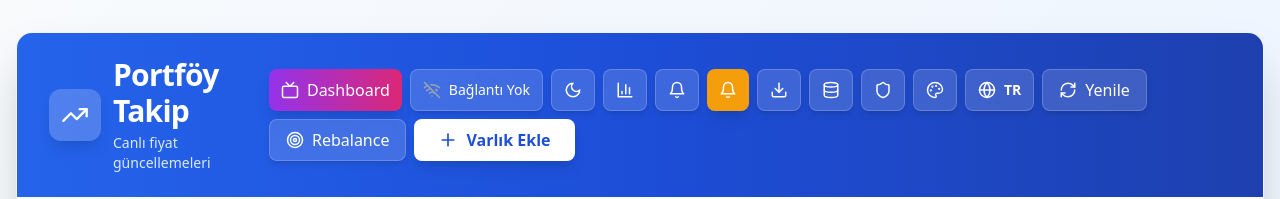
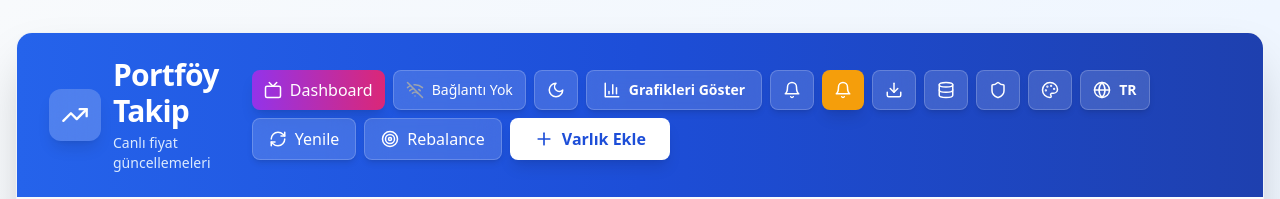
Before and after one commit to kotiktan79/portfolio, a React (Vite) app: page / in a window 1280 px wide. Shown: the top 199 px of the page. Built offline with nearby package versions, Linux system fonts and the light colour scheme; no server answers; the database is empty.

Commit message:
Updated App.tsx

```diff
--- a/src/App.tsx
+++ b/src/App.tsx
@@ -468,9 +468,13 @@ function App() {
                 </button>
                 <button
                   onClick={() => setShowCharts(!showCharts)}
-                  className="flex items-center gap-2 px-3 py-2 bg-white bg-opacity-15 hover:bg-opacity-25 text-white rounded-lg transition-all backdrop-blur-md shadow-md border border-white/20 hover:scale-105"
+                  className="flex items-center gap-2 px-3 md:px-4 py-2 bg-white bg-opacity-15 hover:bg-opacity-25 text-white rounded-lg transition-all backdrop-blur-md shadow-md border border-white/20 hover:scale-105"
+                  title={showCharts ? 'Grafikleri Gizle' : 'Grafikleri Göster'}
                 >
                   <BarChart3 size={18} />
+                  <span className="hidden sm:inline text-sm font-semibold">
+                    {showCharts ? 'Grafikleri Gizle' : 'Grafikleri Göster'}
+                  </span>
                 </button>
                 <button
                   onClick={() => setShowAlertModal(true)}
```
